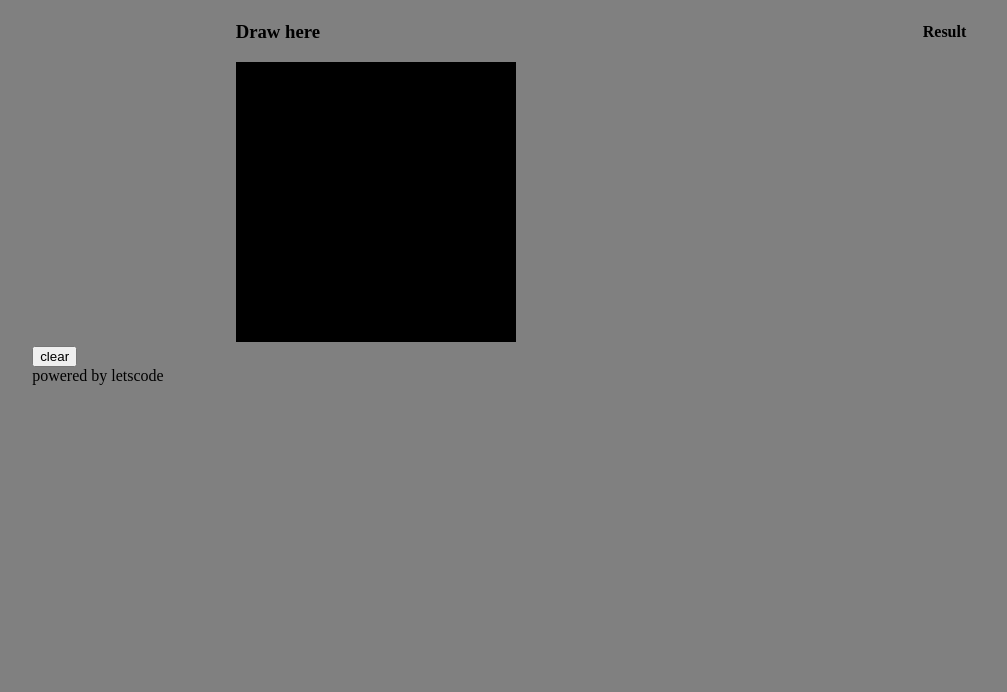
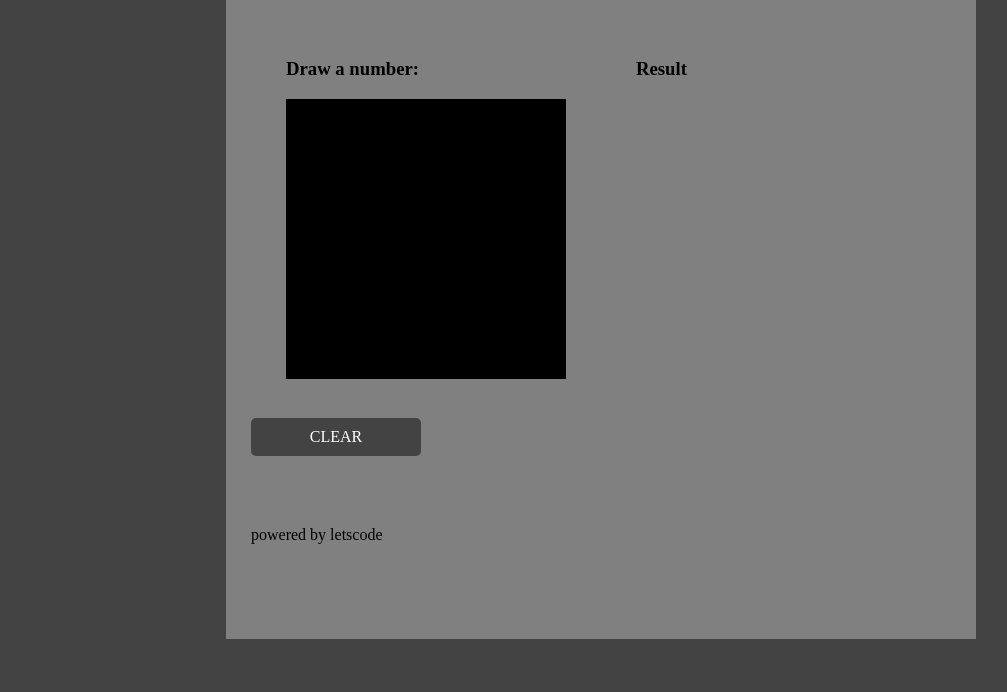
Before and after one commit to approximata/drawrecognitionui, a website: page index.html in a window 1280 px wide. Shown: the part 108-800 px from the top of the page, without its empty margins (39-1046 px from the left). Drawn offline with Linux system fonts and the light colour scheme.

Commit message:
styling and readme

```diff
--- a/index.html
+++ b/index.html
@@ -11,20 +11,20 @@
 <body>
     <main>
         <header>
-            <h2>Draw recognizer</h2>
+            <h2>Number recognizer</h2>
         </header>
         <section class="wrapper">
             <section class="canvas-wrapper">
-                <h3>Draw here</h3>
+                <h3>Draw a number:</h3>
                 <canvas class="draw-area">
                 </canvas>
             </section>
             <section class="result-wrapper">
-                <h4>Result</h4>
+                <h3>Result</h3>
                 <div class="tf-canvas-placeholder"></div>
             </section>
         </section>
-        <button class="clear">clear</button>
+        <div class="clear">clear</div>
         <footer>
             powered by letscode
         </footer>
--- a/script.js
+++ b/script.js
@@ -93,6 +93,7 @@ const predictionResolver = () => {
             const drawingInPixel = tf.browser.fromPixels(drawing, 3).mean(2).div(255.0).expandDims(0);
             const prediction = model.predict(drawingInPixel);
             console.log(prediction.dataSync());
+            console.log(`pred: ${prediction}`)
             resolve(prediction);
         });
     })};
@@ -109,7 +110,7 @@ const showPredictionResult = (predictionResult) => {
     resultElement.className = 'result'
     predictionResult.dataSync().forEach((element, index) => {
         const row = document.createElement('p');
-        row.innerHTML = `${index}: ${element}`;
+        row.innerHTML = `${index} : ${element}`;
         resultElement.appendChild(row);
     })
     resultWrapper.appendChild(resultElement);
--- a/styles.css
+++ b/styles.css
@@ -1,9 +1,14 @@
 body {
-    background-color: grey;
+    background-color: #434343;
+    display: flex;
+    justify-content: center;
 }
 
 main{
-    margin: 5%;
+    margin: 1%;
+    padding: 2%;
+    background-color: grey;
+    width: 700px;
 }
 
 .draw-area {
@@ -13,7 +18,16 @@ main{
 .wrapper {
     display: flex;
     flex-direction: row;
-    justify-content: space-around;
+    justify-content: left;
+    flex-wrap: wrap;
+}
+
+.canvas-wrapper {
+    margin:5%;
+}
+
+.result-wrapper {
+    margin: 5%;
 }
 
 .visible {
@@ -28,3 +42,40 @@ main{
     display: flex;
     flex-direction: column;
 }
+
+.result {
+    background-color: silver;
+    padding: 5px 10px;
+}
+
+.result > p {
+    border: black;
+
+}
+
+.clear {
+    color: #fff !important;
+    text-transform: uppercase;
+    text-decoration: none;
+    text-align: center;
+    background: #434343;
+    padding: 10px;
+    border-radius: 5px;
+    display: inline-block;
+    border: none;
+    transition: all 0.4s ease 0s;
+    min-width: 150px;
+}
+
+.clear:hover {
+    background: LightCoral;
+    letter-spacing: 2px;
+    -webkit-box-shadow: 0px 5px 40px -10px rgba(0, 0, 0, 0.57);
+    -moz-box-shadow: 0px 5px 40px -10px rgba(0, 0, 0, 0.57);
+    box-shadow: 5px 40px -10px rgba(0, 0, 0, 0.57);
+    transition: all 0.4s ease 0s;
+}
+
+footer {
+    margin: 10% 0;
+}
```
Also changed, not shown: README.md.
